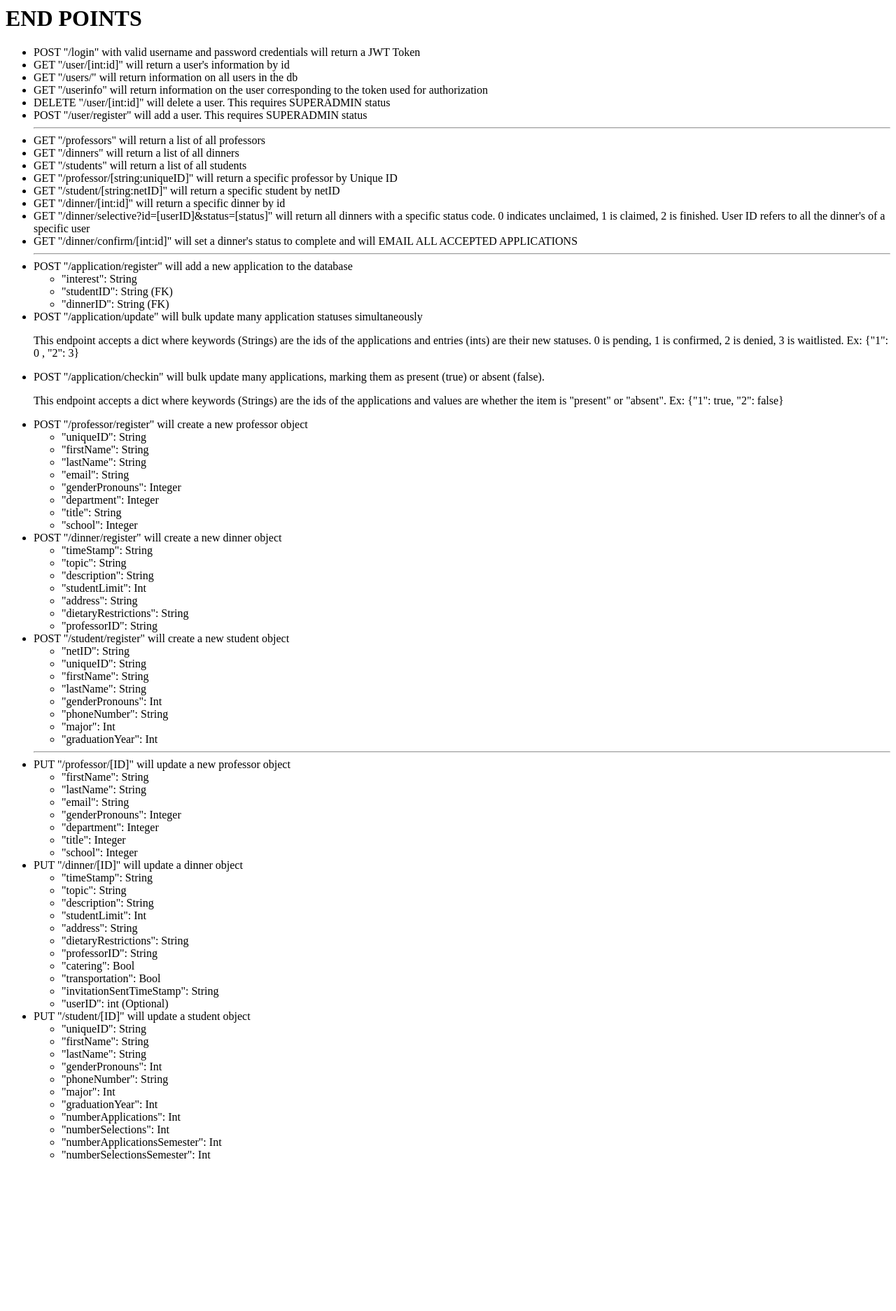
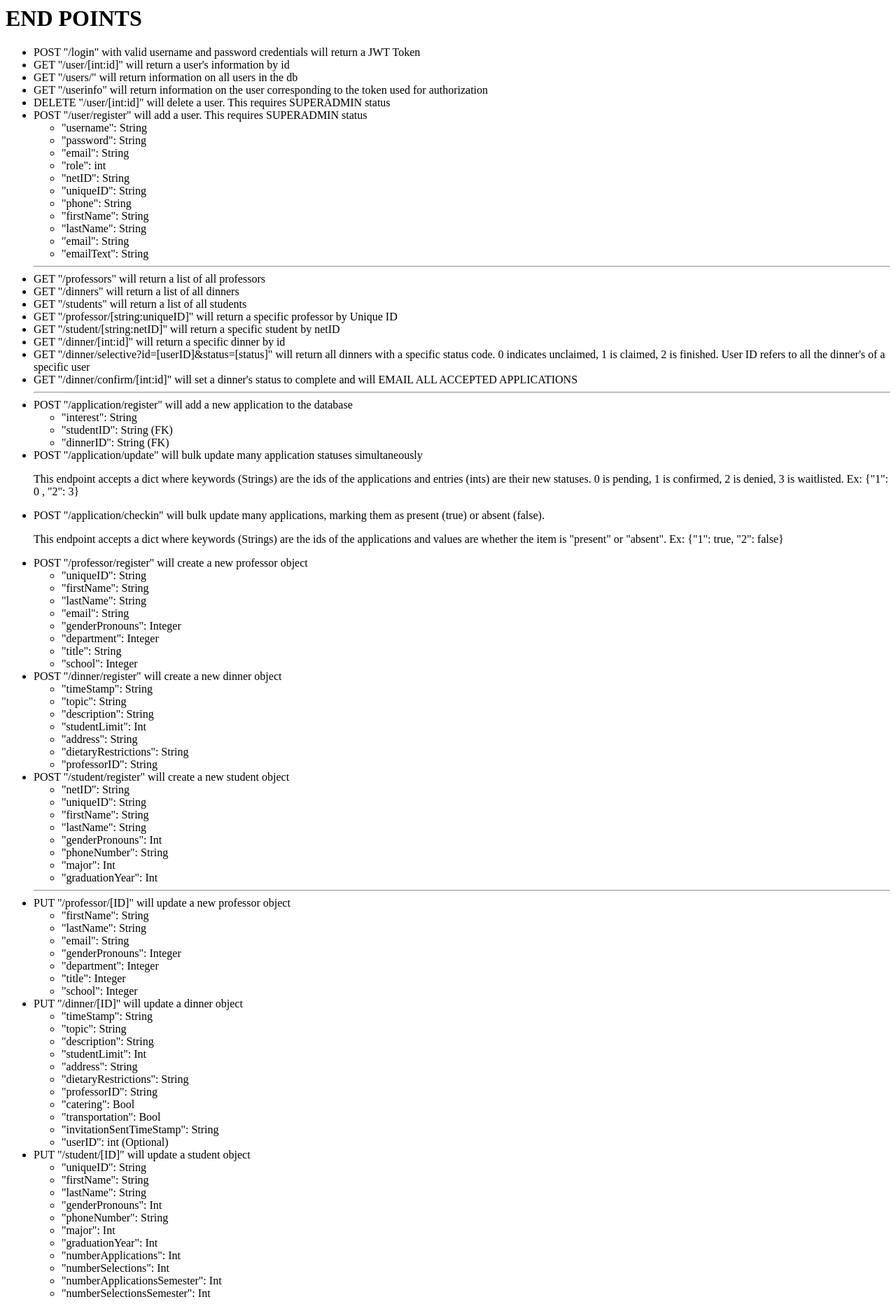
Before and after one commit to lhpc1/Duke-Conversations, a Flask app: page / in a window 1280 px wide. Shown: the whole page at 70% size. Before the commit the page ends 1656 px from the top, so only its background shows below. Run offline with Flask 2, Linux system fonts and the light colour scheme.

Commit message:
Updated docs for user register

```diff
--- a/templates/index.html
+++ b/templates/index.html
@@ -6,6 +6,19 @@
   <li> GET "/userinfo" will return information on the user corresponding to the token used for authorization</li>
   <li> DELETE "/user/[int:id]" will delete a user. This requires SUPERADMIN status</li>
   <li> POST "/user/register" will add a user. This requires SUPERADMIN status</li>
+  <ul>
+    <li> "username": String </li>
+    <li> "password": String </li>
+    <li> "email": String </li>
+    <li> "role": int </li>
+    <li> "netID": String </li>
+    <li> "uniqueID": String </li>
+    <li> "phone": String </li>
+    <li> "firstName": String </li>
+    <li> "lastName": String </li>
+    <li> "email": String </li>
+    <li> "emailText": String </li>
+  </ul>
 
 
   <hr>
```
